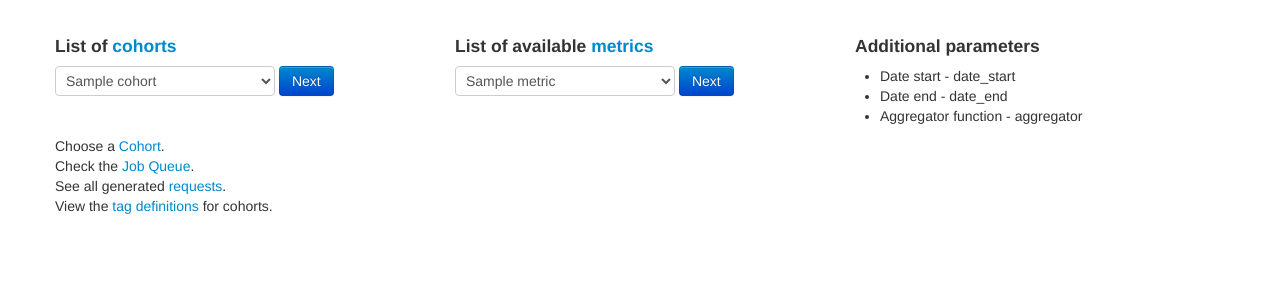
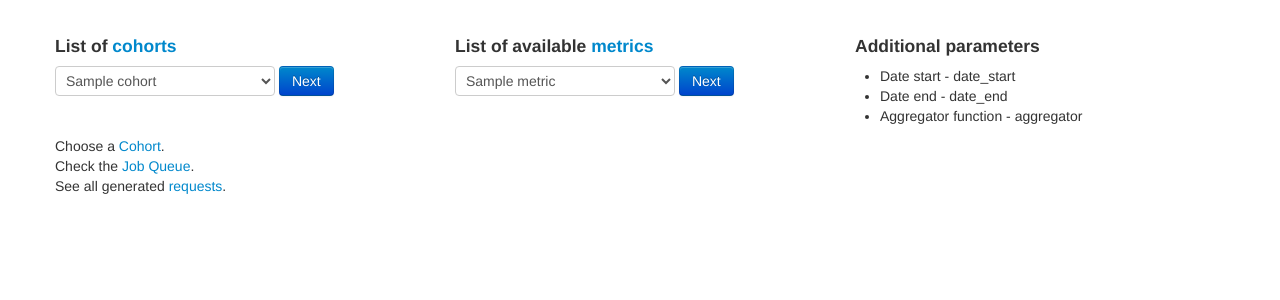
Before and after one commit to rfaulkner/wikipedia_user_metrics, a Flask app: template user_metrics/api/templates/index.html in a window 1280 px wide. Shown: the part 478-778 px from the top of the page. Run offline with Flask 2, Linux system fonts and the light colour scheme; the template is opened without the code that fills it: most values are stand-ins (such as "Sample title", 1, 10 or a date in 2020); parts of the project's set-up code (start-up, migrations or seed data) failed here and were passed over; some libraries are stand-ins or nearby versions.

Commit message:
rm. reference to "tags" view.  This has been removed.

```diff
--- a/user_metrics/api/templates/index.html
+++ b/user_metrics/api/templates/index.html
@@ -45,6 +45,5 @@
     Choose a <a href="{{ url_for('all_cohorts') }}">Cohort</a>.<div class="v_space_sm"></div>
     Check the <a href="{{ url_for('job_queue') }}">Job Queue</a>.<div class="v_space_sm"></div>
     See all generated <a href="{{ url_for('all_urls') }}">requests</a>.<div class="v_space_sm"></div>
-    View the <a href="{{ url_for('tags') }}">tag definitions</a> for cohorts.
 </div>
 {% endblock %}
```
